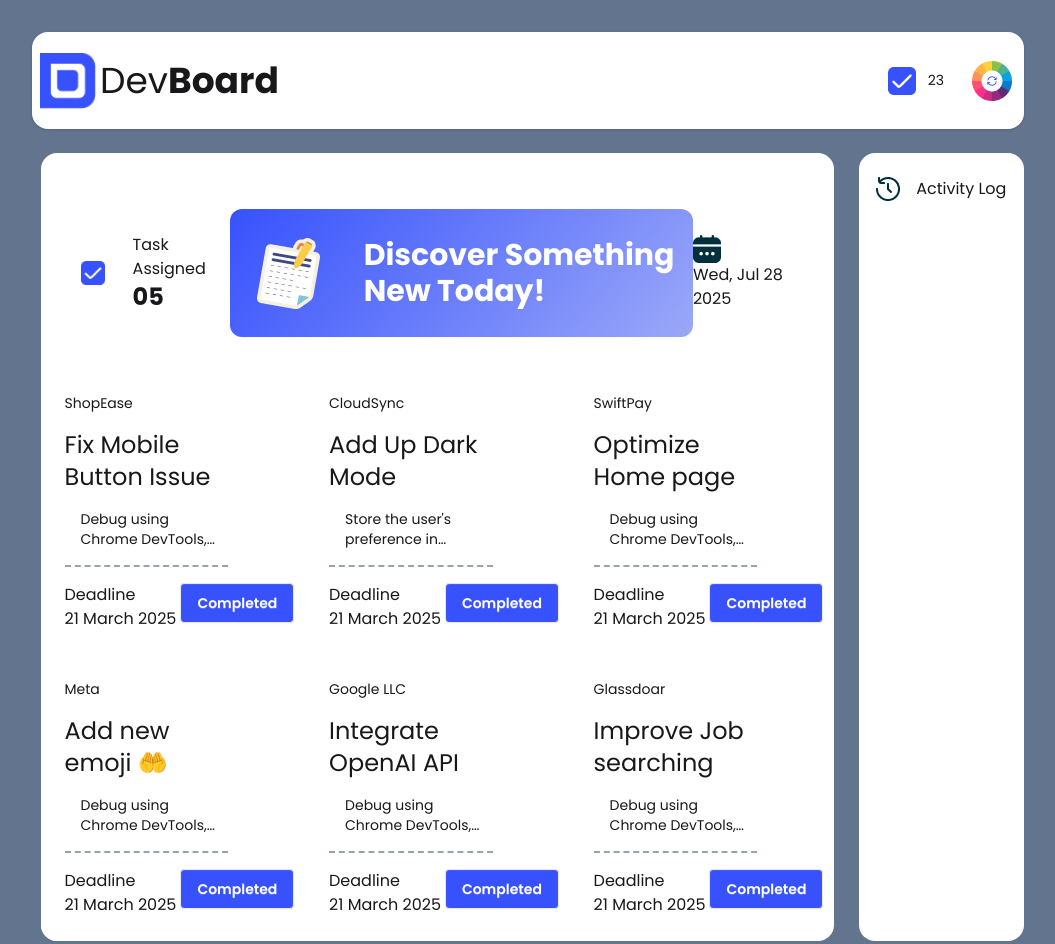
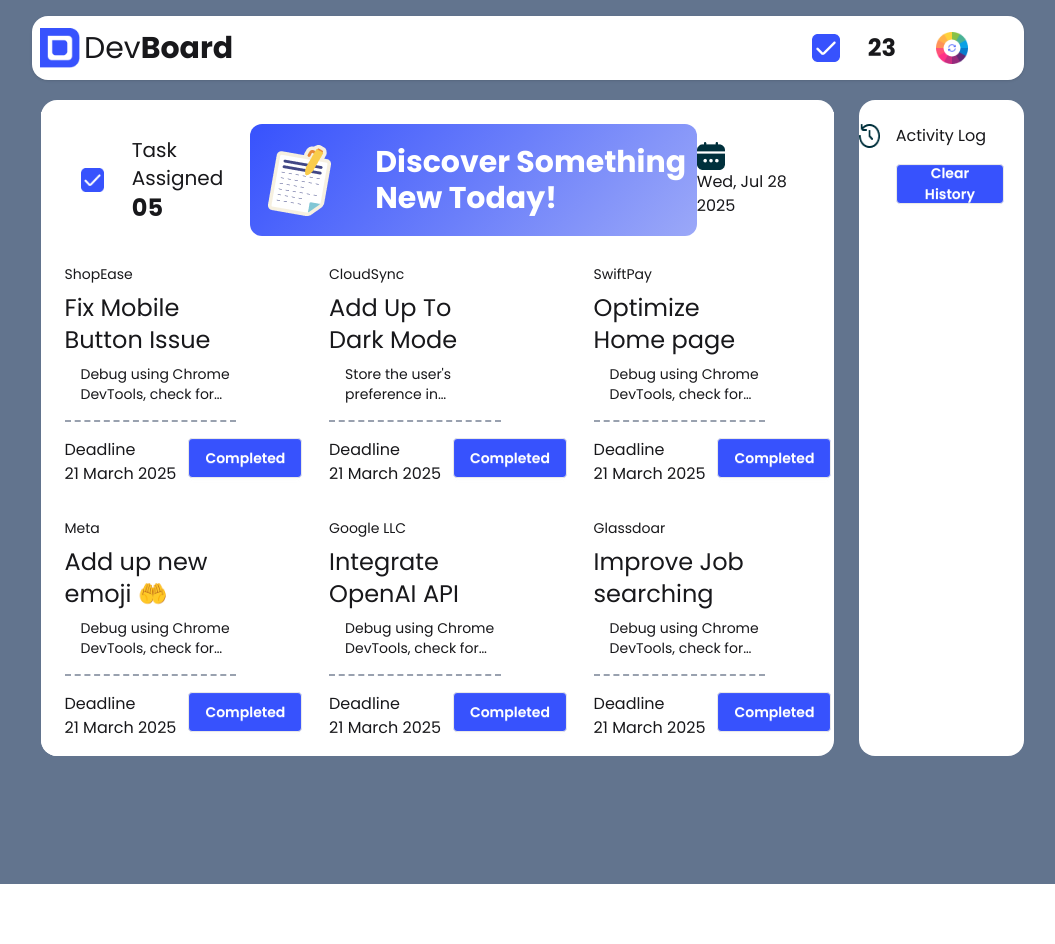
Before and after one commit to ArnavHD/assign-5, a plain HTML site: page index.html in a window 1280 px wide. Shown: the whole page, without its empty margins (112-1167 px from the left). After the commit the page ends 884 px from the top, so only its background shows below. Drawn offline with nearby package versions, Linux system fonts and the light colour scheme.

Commit message:
First page front end almost done

```diff
--- a/index.html
+++ b/index.html
@@ -24,109 +24,66 @@
     </style>
 </head>
 
-<body class="font-[poppins] bg-slate-500">
+<body class="font-[poppins] bg-slate-500 ">
 
-    <div class="p-4 bg-slate-500">
+    <div class="p-2 bg-slate-500">
 
     </div>
 
     <!-- entire section  -->
     <!-- <section class=" mx-36 bg-white"> -->
 
-        <header class="pb-0  rounded-2xl mx-36" >
+    <header class="pb-0  rounded-2xl mx-36">
         <!-- nav bar section -->
-            <section class=" rounded-2xl">
-                <div class="navbar bg-base-100 shadow-sm rounded-2xl">
+        <section class=" rounded-2xl sticky top-0">
+            <div class="navbar h-6 bg-base-100 shadow-sm rounded-2xl">
                 <div class="flex-1">
                     <div class="flex items-center space-x-1">
-                            <img class="w-14" src="assets/logo.png" alt="">
-                            <a class="text-4xl">Dev<span class="font-bold">Board</span> </a>
+                        <img class="w-10" src="assets/logo.png" alt="">
+                        <a class="text-3xl">Dev<span class="font-bold">Board</span> </a>
 
                     </div>
                 </div>
                 <div class="flex-none">
-                        <ul class="menu menu-horizontal px-1 flex items-center">
+                    <ul class="menu menu-horizontal flex items-center">
 
-                            <img class="p-4" src="assets/checkbox.png" alt="">
+                        <img class="p-2" src="assets/checkbox.png" alt="">
 
-                            <li class="p-4 -ml-8"><a>23</a></li>
+                        <li class="p-2 mr-5 font-bold text-2xl"><a>23</a></li>
 
-                            <img class="w-10" src="assets/theme-btn.png" alt="">
+                        <img class="w-8 mr-10" src="assets/theme-btn.png" alt="">
                     </ul>
                 </div>
             </div>
         </section>
 
     </header>
-        <!-- <div class="p-4  bg-slate-500">
-
-        </div> -->
-
-
-        <!-- Doscover section -->
-
-
-
-        <!-- <div class="pb-8 pt-8 mt-6 ml-36 items-start bg-black rounded-t-2xl w-[65%]">
-            <div class="flex col-span-3 justify-between items-center ">
-                <div class="flex pl-10 items-center gap-9">
-                    <div>
-                        <img src="assets/checkbox.png" alt="">
-                    </div>
-                    <div>
-                        <p >Task Assigned</p>
-                        <h2 class="text-2xl font-bold">05</h2>
-                    </div>
-                </div>
-
-                <div class="flex items-center gap-9 rounded-xl
-                                                                bg-[linear-gradient(130.7deg,rgba(55,82,253,1),rgba(107,127,250,1)_53%,rgba(155,168,248,1)_100%)] justify-center
-                                                                text-white text-3xl font-bold w-[524px] h-32">
-                    <img src="assets/board.png" alt="">
-                    <div>
-                        <h3>Discover Something
-                            <br> New Today!
-                        </h3>
-                    </div>
-                </div>
-
-                <div>
-                    <div>
-                        <img src="assets/calender.png" alt="">
-                    </div>
-                    <div>
-                        <h3>Wed, Jul 28 2025</h3>
-                    </div>
-                </div>
-            </div>
-
-        </div> -->
 
 
 
 
 
 
-        <div class="flex justify-around w-fit  mx-36 bg-slate-500 mt-6">
+    <div class="flex justify-around w-fit  mx-36 bg-slate-500 mt-5">
         <!-- <div class="rounded-2xl m-0 p-0 bg-black"> -->
 
         <div class="grid grid-cols-3 w-4/5 mx-auto bg-white rounded-2xl">
 
-                    <div class="col-span-3 pb-8 pt-8 mt-6 items-start bg-white ">
+            <div class="col-span-3 pb-3 pt-3 mt-3 items-start bg-white ">
                 <div class="flex col-span-3 justify-between items-center ">
                     <div class="flex pl-10 items-center gap-7">
                         <div>
                             <img src="assets/checkbox.png" alt="">
                         </div>
                         <div>
-                                    <p>Task Assigned</p>
+                            <p class="text-xl">Task Assigned</p>
                             <h2 class="text-2xl font-bold">05</h2>
                         </div>
                     </div>
 
-                            <div class="flex items-center gap-9 rounded-xl
-                                                                                    bg-[linear-gradient(130.7deg,rgba(55,82,253,1),rgba(107,127,250,1)_53%,rgba(155,168,248,1)_100%)] justify-center
-                                                                                    text-white text-3xl font-bold w-[524px] h-32">
+                    <div
+                        class="flex items-center gap-9 rounded-xl bg-[linear-gradient(130.7deg,rgba(55,82,253,1),rgba(107,127,250,1)_53%,rgba(155,168,248,1)_100%)] justify-center
+                                                                                    text-white text-3xl font-bold w-[524px] h-28">
                         <img src="assets/board.png" alt="">
                         <div>
                             <h3>Discover Something
@@ -151,13 +108,14 @@
 
             <!-- card 1 -->
 
-                    <div class="w-[80%] bg-white space-y-4 p-6">
+            <div class="w-[80%] bg-white space-y-2 p-4 pl-6">
                 <p class="text-sm">ShopEase</p>
                 <h3 class="text-2xl">Fix Mobile Button Issue</h3>
-                        <p class="text-sm ml-4 line-clamp-2 text-[rgba(0, 0, 0, 1)]">Debug using Chrome DevTools, check for overlapping elements, and ensure onClick works properly
+                <p class="text-sm ml-4 line-clamp-2 text-[rgba(0, 0, 0, 1)]">Debug using Chrome DevTools, check for
+                    overlapping elements, and ensure onClick works properly
                     and ensure onClick works properly</p>
                 <hr class="border-t-2 border-dashed border-gray-400 my-4">
-                        <div class="flex">
+                <div class="flex gap-2">
                     <div>
                         <p>Deadline</p>
                         <p class="text-nowrap mr-1">21 March 2025</p>
@@ -169,12 +127,13 @@
             </div>
 
             <!-- card 2 -->
-                    <div class="w-[80%] bg-white space-y-4 p-6">
+            <div class="w-[80%] bg-white space-y-2 p-4 pl-6">
                 <p class="text-sm">CloudSync</p>
-                        <h3 class="text-2xl">Add Up Dark Mode</h3>
-                        <p class="text-sm ml-4 line-clamp-2 text-[rgba(0, 0, 0, 1)]">Store the user's preference in localStorage, update CSS variables dynamically, and apply a smooth transition effect.</p>
+                <h3 class="text-2xl">Add Up To Dark Mode</h3>
+                <p class="text-sm ml-4 line-clamp-2 text-[rgba(0, 0, 0, 1)]">Store the user's preference in
+                    localStorage, update CSS variables dynamically, and apply a smooth transition effect.</p>
                 <hr class="border-t-2 border-dashed border-gray-400 my-4">
-                        <div class="flex">
+                <div class="flex gap-2">
                     <div>
                         <p>Deadline</p>
                         <p class="text-nowrap mr-1">21 March 2025</p>
@@ -185,13 +144,14 @@
                 </div>
             </div>
             <!-- card 3 -->
-                    <div class="w-[80%] bg-white space-y-4 p-6">
+            <div class="w-[80%] bg-white space-y-2 p-4 pl-6">
                 <p class="text-sm">SwiftPay</p>
                 <h3 class="text-2xl">Optimize Home page </h3>
-                        <p class="text-sm ml-4 line-clamp-2 text-[rgba(0, 0, 0, 1)]">Debug using Chrome DevTools, check for overlapping elements, and ensure onClick works properly
+                <p class="text-sm ml-4 line-clamp-2 text-[rgba(0, 0, 0, 1)]">Debug using Chrome DevTools, check for
+                    overlapping elements, and ensure onClick works properly
                     and ensure onClick works properly</p>
                 <hr class="border-t-2 border-dashed border-gray-400 my-4">
-                        <div class="flex">
+                <div class="flex gap-2">
                     <div>
                         <p>Deadline</p>
                         <p class="text-nowrap mr-1">21 March 2025</p>
@@ -202,14 +162,15 @@
                 </div>
             </div>
             <!-- card 4 -->
-                    <div class="w-[80%] bg-white space-y-4 p-6 rounded-bl-2xl">
+            <div class="w-[80%] bg-white space-y-2 p-4 rounded-bl-2xl pl-6">
                 <p class="text-sm">Meta</p>
-                        <h3 class="text-2xl">Add new emoji 🤲</h3>
-                        <p class="text-sm ml-4 line-clamp-2 text-[rgba(0, 0, 0, 1)]">Debug using Chrome DevTools, check for overlapping
+                <h3 class="text-2xl">Add up new emoji 🤲</h3>
+                <p class="text-sm ml-4 line-clamp-2 text-[rgba(0, 0, 0, 1)]">Debug using Chrome DevTools, check for
+                    overlapping
                     elements, and ensure onClick works properly
                     and ensure onClick works properly</p>
                 <hr class="border-t-2 border-dashed border-gray-400 my-4">
-                        <div class="flex">
+                <div class="flex gap-2">
                     <div>
                         <p>Deadline</p>
                         <p class="text-nowrap mr-1">21 March 2025</p>
@@ -220,14 +181,15 @@
                 </div>
             </div>
             <!-- card 5 -->
-                    <div class="w-[80%] bg-white space-y-4 p-6">
+            <div class="w-[80%] bg-white space-y-2 p-4 pl-6">
                 <p class="text-sm">Google LLC</p>
                 <h3 class="text-2xl">Integrate OpenAI API</h3>
-                        <p class="text-sm ml-4 line-clamp-2 text-[rgba(0, 0, 0, 1)]">Debug using Chrome DevTools, check for overlapping
+                <p class="text-sm ml-4 line-clamp-2 text-[rgba(0, 0, 0, 1)]">Debug using Chrome DevTools, check for
+                    overlapping
                     elements, and ensure onClick works properly
                     and ensure onClick works properly</p>
                 <hr class="border-t-2 border-dashed border-gray-400 my-4">
-                        <div class="flex">
+                <div class="flex gap-2">
                     <div>
                         <p>Deadline</p>
                         <p class="text-nowrap mr-1">21 March 2025</p>
@@ -238,14 +200,15 @@
                 </div>
             </div>
             <!-- card 6 -->
-                    <div class="w-[80%] bg-white space-y-4 p-6">
+            <div class="w-[80%] bg-white space-y-2 p-4 pl-6">
                 <p class="text-sm">Glassdoar</p>
                 <h3 class="text-2xl">Improve Job searching</h3>
-                        <p class="text-sm ml-4 line-clamp-2 text-[rgba(0, 0, 0, 1)]">Debug using Chrome DevTools, check for overlapping
+                <p class="text-sm ml-4 line-clamp-2 text-[rgba(0, 0, 0, 1)]">Debug using Chrome DevTools, check for
+                    overlapping
                     elements, and ensure onClick works properly
                     and ensure onClick works properly</p>
                 <hr class="border-t-2 border-dashed border-gray-400 my-4">
-                        <div class="flex">
+                <div class="flex gap-2">
                     <div>
                         <p>Deadline</p>
                         <p class="text-nowrap mr-1">21 March 2025</p>
@@ -264,10 +227,13 @@
         <div class="w-4  bg-slate-500"></div>
         <div class=" w-1/6 pt-6 gap-4 flex justify-center  bg-white rounded-2xl">
             <div>
-                    <img src="assets/activity.png" alt="">
+                <img class="w-6 h-6" src="assets/activity.png" alt="">
             </div>
             <div>
-                    <h1 >Activity Log</h1>
+                <h1 class="pb-4">Activity Log</h1>
+                <div class=" items-center pr-5">
+                    <button class="btn text-white bg-[#3752FD] ">Clear History</button>
+                </div>
             </div>
         </div>
     </div>
```
Lines whose indentation alone changed are shown as unchanged.
